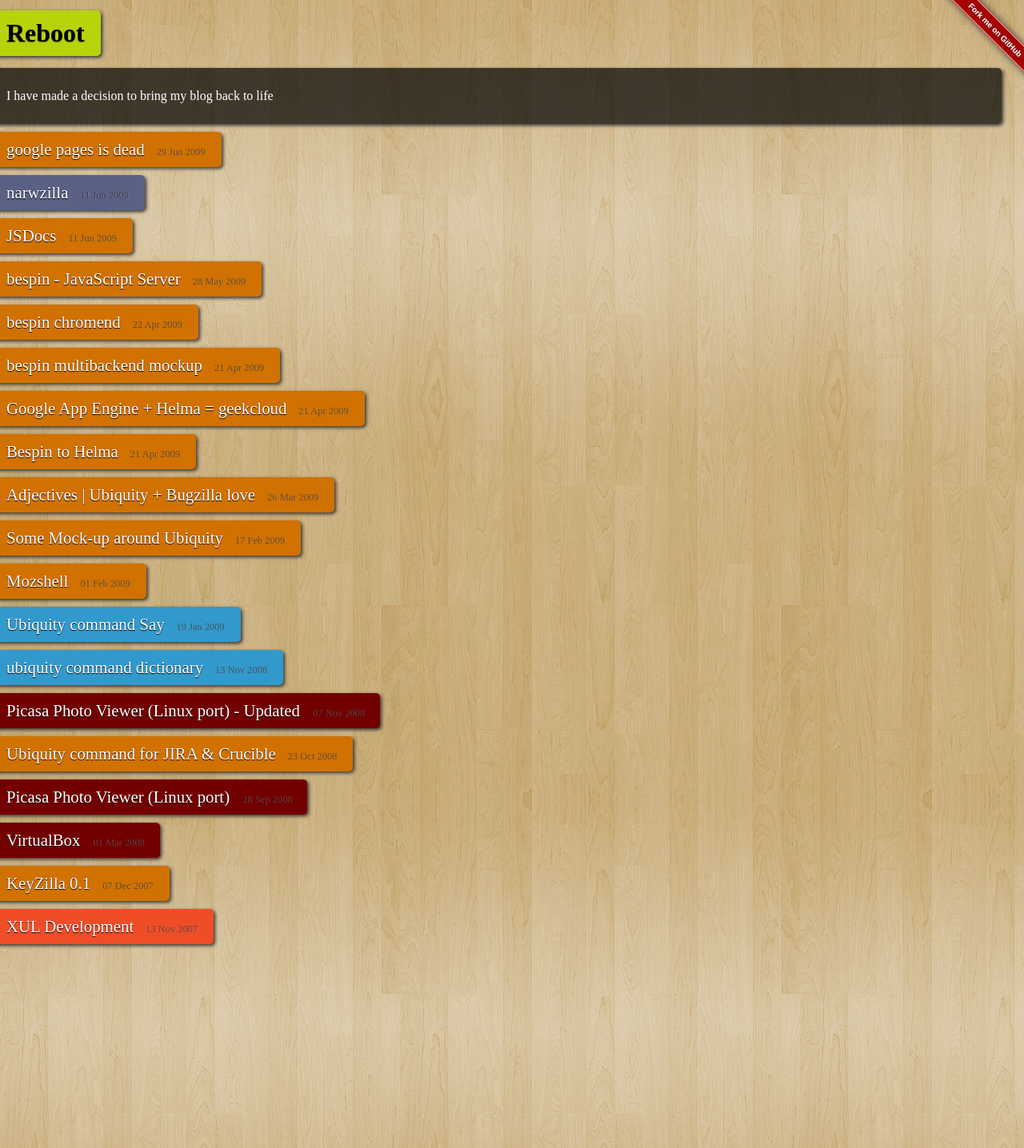
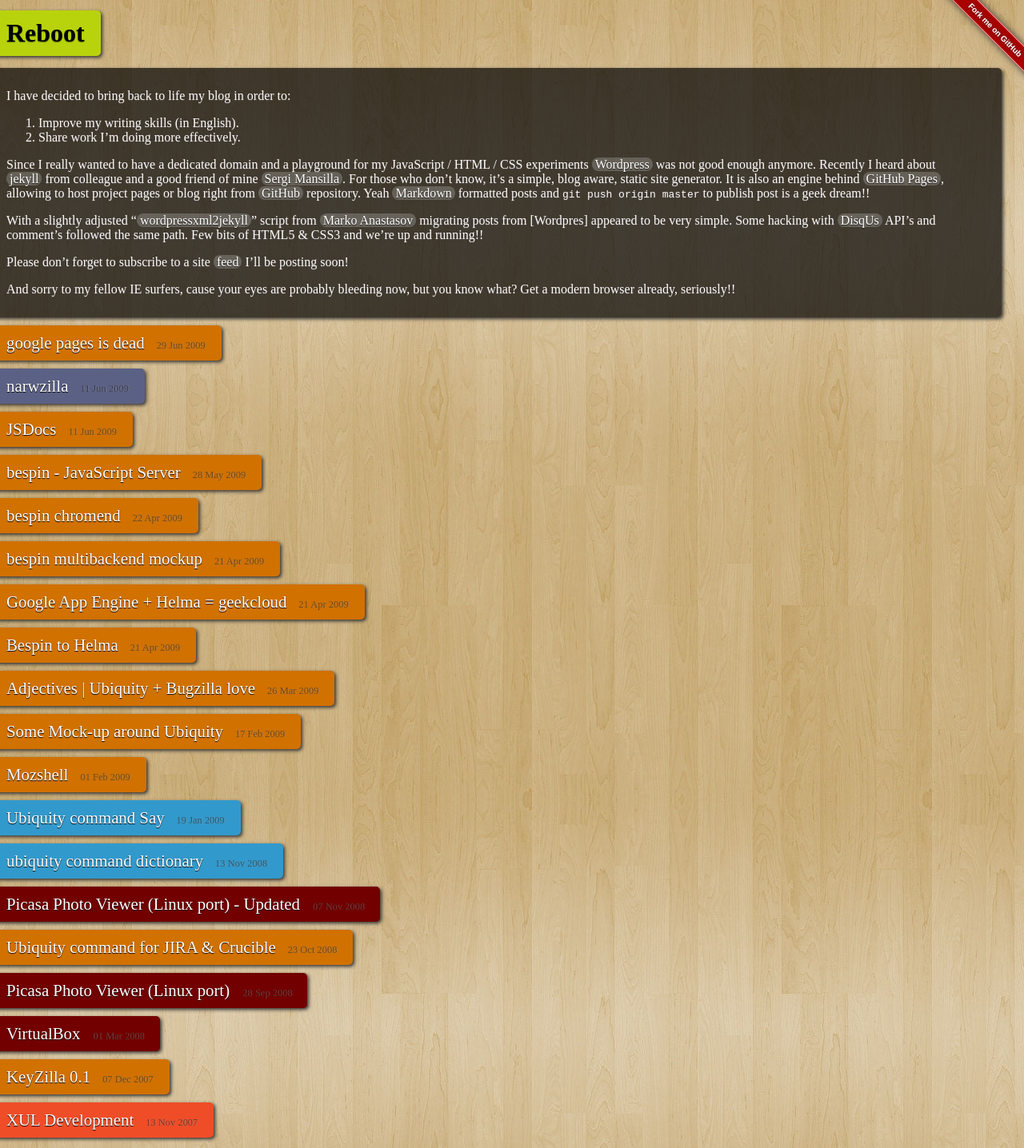
Before and after one commit to Gozala/gozala.github.com, a Jekyll site: the page built from _posts/miscellaneous/2010-04-15-Reboot.md, in a window 1280 px wide. Shown: the whole page at 80% size. Built offline with Jekyll 4.4.1, drawn with Linux system fonts in a browser that asks for light colours; some web fonts are replaced; comment, search, counter and statistics services are not loaded.

```diff
--- a/_posts/miscellaneous/2010-04-15-Reboot.md
+++ b/_posts/miscellaneous/2010-04-15-Reboot.md
@@ -3,4 +3,37 @@
 title: Reboot
 ---
 
-I have made a decision to bring my blog back to life
+I have decided to bring back to life my blog in order to:
+
+1. Improve my writing skills (in English).
+2. Share work I'm doing more effectively.
+
+Since I really wanted to have a dedicated domain and a playground for my
+JavaScript / HTML / CSS experiments [Wordpress] was not good enough anymore.
+Recently I heard about [jekyll] from colleague and a good friend of mine
+[Sergi Mansilla]. For those who don't know, it's a simple, blog aware, static
+site generator. It is also an engine behind [GitHub Pages], allowing to host
+project pages or blog right from [GitHub] repository. Yeah [Markdown]
+formatted posts and `git push origin master` to publish post is a geek dream!!
+
+With a slightly adjusted "[wordpressxml2jekyll]" script from [Marko Anastasov]
+migrating posts from [Wordpres] appeared to be very simple. Some hacking with
+[DisqUs] API's and comment's followed the same path. Few bits of HTML5 & CSS3
+and we're up and running!!
+
+Please don't forget to subscribe to a site [feed] I'll be posting soon!
+
+And sorry to my fellow IE surfers, cause your eyes are probably bleeding now,
+but you know what? Get a modern browser already, seriously!!
+
+
+[Sergi Mansilla]:http://www.sergimansilla.com/
+[Marko Anastasov]:http://gist.github.com/markoa
+[GitHub]:http://github.com/ "Web-based hosting service for projects that use the Git revision control system"
+[GitHub Pages]:http://pages.github.com/ "Feature allowing to publish content to the web by simply pushing content to a GitHub hosted repositories"
+[wordpress]:http://wordpress.com/ "Successful free and open source blogging software"
+[jekyll]:http://github.com/mojombo/jekyll/ "Blog-aware, static site generator in Ruby"
+[Markdown]:http://daringfireball.net/projects/markdown/ "A plain text formatting syntax"
+[DisqUs]:http://disqus.com/ "Better comment system for your site"
+[wordpressxml2jekyll]:http://gist.github.com/268428 "Wordpress 2 Jekyll exporter"
+[feed]:http://jeditoolkit.com/atom.xml
```
Also changed, not shown: _posts/mozilla/ubiquity/2009-01-19-ubiquity-command-say.md (added, +84 -0 lines), _posts/mozilla/ubiquity/2009-01-19-ubiquity-command-say.textile (deleted, +0 -33 lines).
